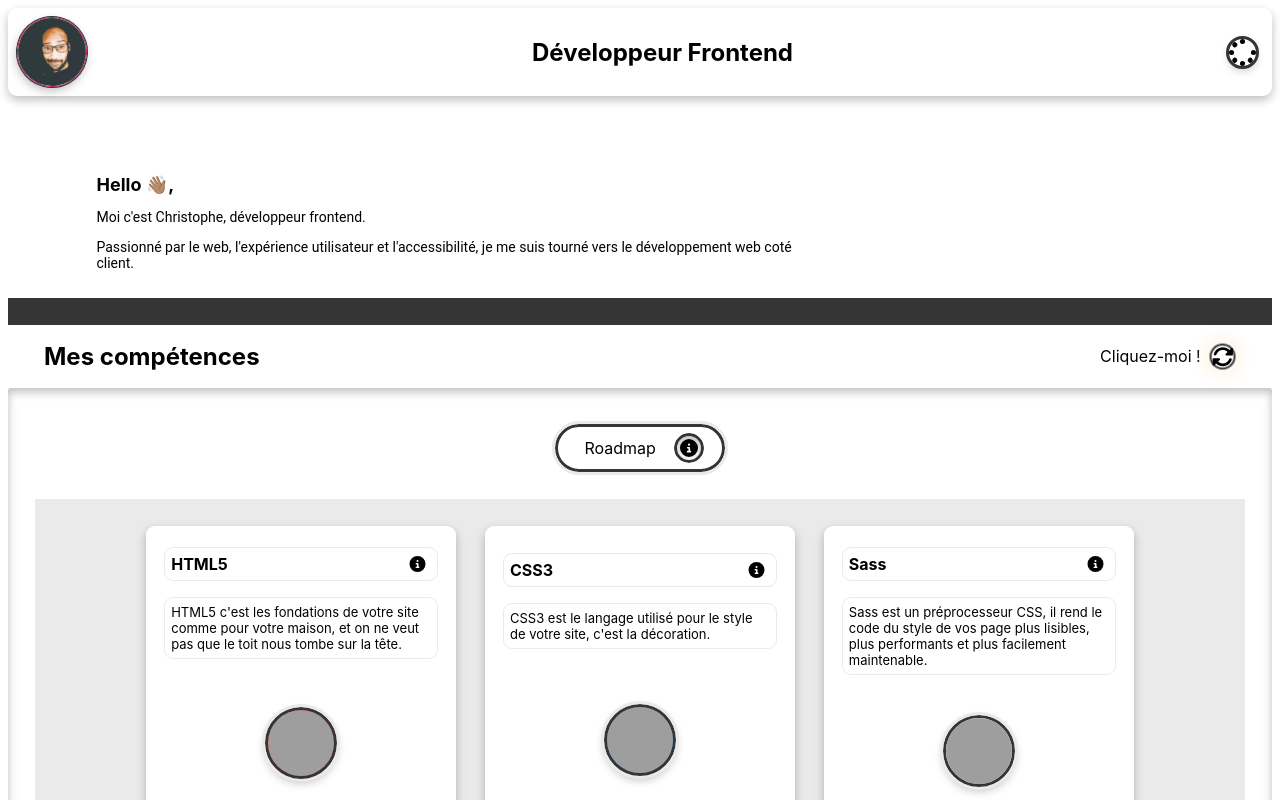
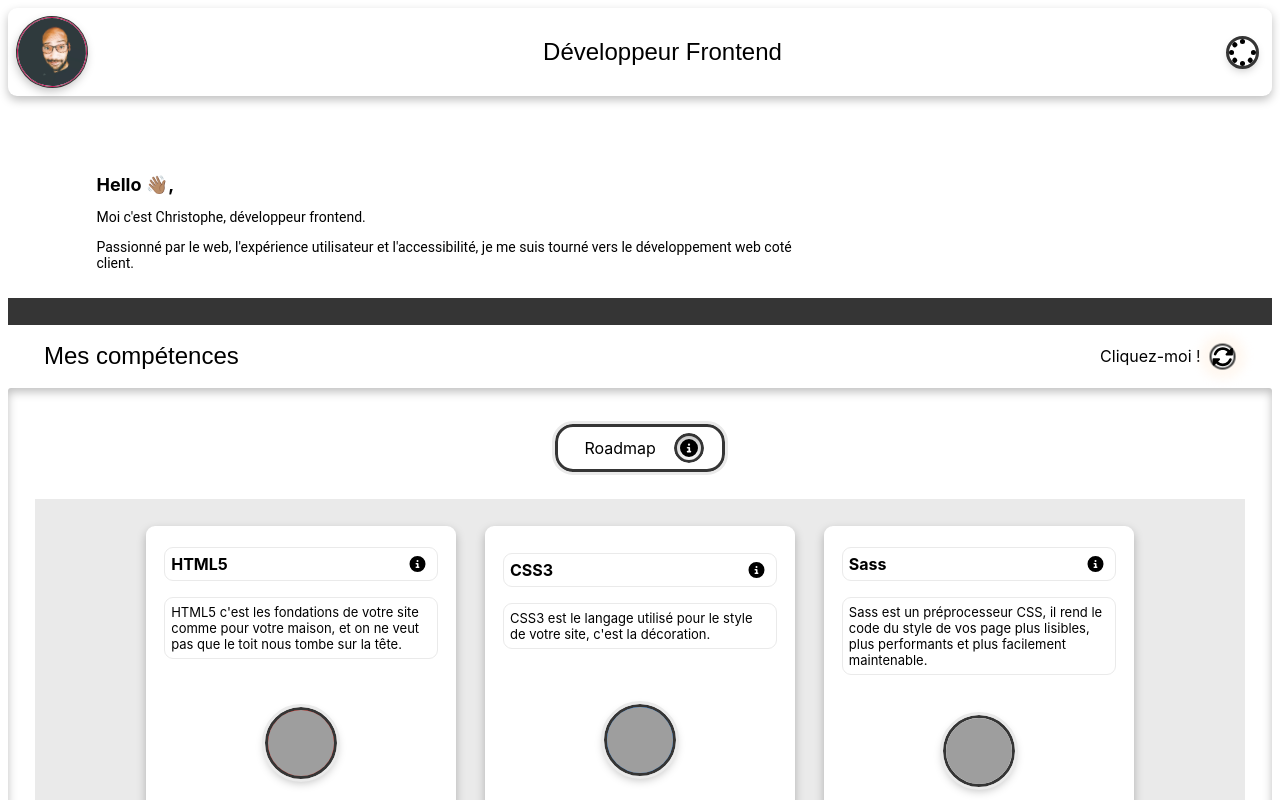
Before and after one commit to Lo0p6TheTardigrade/mon-portfolio, a React (Create React App) app: page / in a window 1280 px wide. Shown: the top 800 px of the page. Built offline with nearby package versions, Linux system fonts and the light colour scheme; grey boxes are pictures that could not be loaded.

Commit message:
Update some scss and jsx files Stage_1A

```diff
--- a/src/components/Career.tsx
+++ b/src/components/Career.tsx
@@ -113,7 +113,7 @@ const Career = () => {
           content={
             <Box
               tag={'h3'}
-              content={`Acquises de ${Custom_Date_Obj.full.year} à ${Custom_Date_Obj.date.now.year}:`}
+              content={`Passées ${Custom_Date_Obj.full.year} à ${Custom_Date_Obj.date.now.year}:`}
               id="career-graduated"
               class="career-graduated career-title"
             />
@@ -225,7 +225,7 @@ const Career = () => {
         </div>
         <Box
           tag={'h3'}
-          content={`À venir ${Custom_Date_Obj.date.now.year} / ${Custom_Date_Obj.date.now.year + 1}:`}
+          content={`Roadmap ${Custom_Date_Obj.date.now.year} / ${Custom_Date_Obj.date.now.year + 1}:`}
           id="career-incoming"
           class="incoming-skills-status career-title"
         />
--- a/src/scss/_class.scss
+++ b/src/scss/_class.scss
@@ -27,8 +27,8 @@
 .decoration-box {
   padding: 18px 0;
   display: flex;
-  outline: solid 3px map-get($color-map, white__normal);
-  border: solid 1px transparent;
+  outline: solid 3px map-get($color-map, grey__dark);
+  border: solid 3px map-get($color-map, white__normal);
   border-radius: 6px;
   background-color: map-get($color-map, grey__dark);
   box-shadow: map-get($box-shadow, shadow__card);
@@ -66,7 +66,7 @@
   padding: 3px 18px;
   outline: solid 1px map-get($color-map, white__normal);
   border: solid 3px map-get($color-map, grey__dark);
-  border-radius: 27px;
+  border-radius: 18px;
   @include flex(row, nowrap, center, center, initial);
   background-color: map-get($color-map, grey__light);
   color: map-get($color-map, grey__dark);
--- a/src/scss/components/Career.scss
+++ b/src/scss/components/Career.scss
@@ -5,13 +5,12 @@
   background-size: 90% 90%;
   background-repeat: no-repeat;
   background-position: bottom center;
+  background-color: map-get($color-map, grey__light);
   @media screen and (max-width: 1024px) {
     background-image: none;
   }
   .roadmap-list {
     list-style: none;
-    background-color: map-get($color-map, grey__light);
-    box-shadow: map-get($box-shadow, shadow__card) inset;
     .learns-skills-container {
       @include flex(row, nowrap, initial, center, 0.6rem);
       .learns-skills-year,
@@ -57,7 +56,6 @@
   padding: 27px;
   @include flex(column, wrap, center, flex-start, 0.6rem);
   align-content: center;
-  border-radius: 9px;
   color: map-get($color-map, white__normal);
 }
 
@@ -102,7 +100,7 @@
     @include flex(row, wrap, center, center, 0.6rem);
   }
   @media screen and (min-width: 720px) {
-    @include flex(row, wrap, initial, center, 0.6rem);
+    @include flex(row, wrap, center, center, 0.6rem);
     text-align: initial;
   }
 }
@@ -128,7 +126,6 @@
     width: 100%;
     @include flex(column, nowrap, initial, center, 0.6rem);
     @media screen and (min-width: 675px) {
-      // flex-direction: row;
       h3,
       h4 {
         margin: 0;
@@ -149,6 +146,8 @@
 #career-learn,
 #career-incoming {
   padding: 9px;
+  @include font-family_Pacifico;
+  font-weight: 100;
   color: map-get($color-map, grey__dark);
   border-bottom: solid 3px map-get($color-map, grey__dark);
   border-radius: 9px 9px 0 0;
--- a/src/scss/components/Header.scss
+++ b/src/scss/components/Header.scss
@@ -29,7 +29,8 @@
     }
   }
   .home-title {
-    @include font-family_SF-Pro;
+    @include font-family_Pacifico;
+    font-weight: 200;
     font-size: x-large;
     text-align: center;
     width: 100%;
--- a/src/scss/components/modules/Tabs.scss
+++ b/src/scss/components/modules/Tabs.scss
@@ -20,6 +20,11 @@
       padding: 0 9px;
       border-radius: 90px;
       @include flex(row, nowrap, space-between, initial, initial);
+      h2 {
+        @include font-family_Pacifico;
+        font-weight: 200;
+        font-style: normal;
+      }
     }
     .main-tab-content {
       border-radius: 0;
--- a/src/scss/index.scss
+++ b/src/scss/index.scss
@@ -9,7 +9,7 @@
   @include flex(row, nowrap, initial, center, initial);
   outline: solid 3px map-get($color-map, grey__light);
   border: solid 3px map-get($color-map, grey__dark);
-  border-radius: 27px;
+  border-radius: 18px;
   height: auto;
 }
 
```
